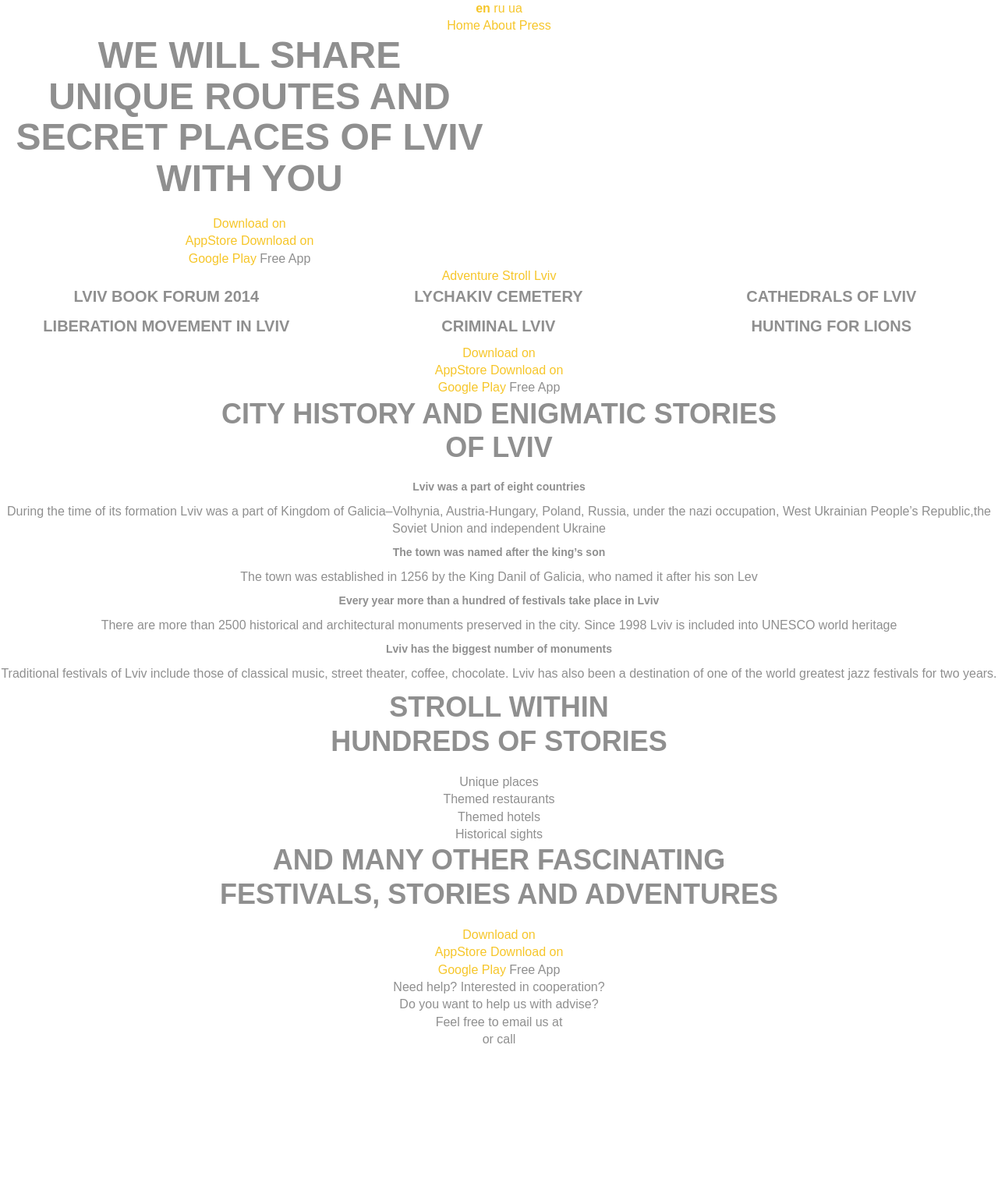
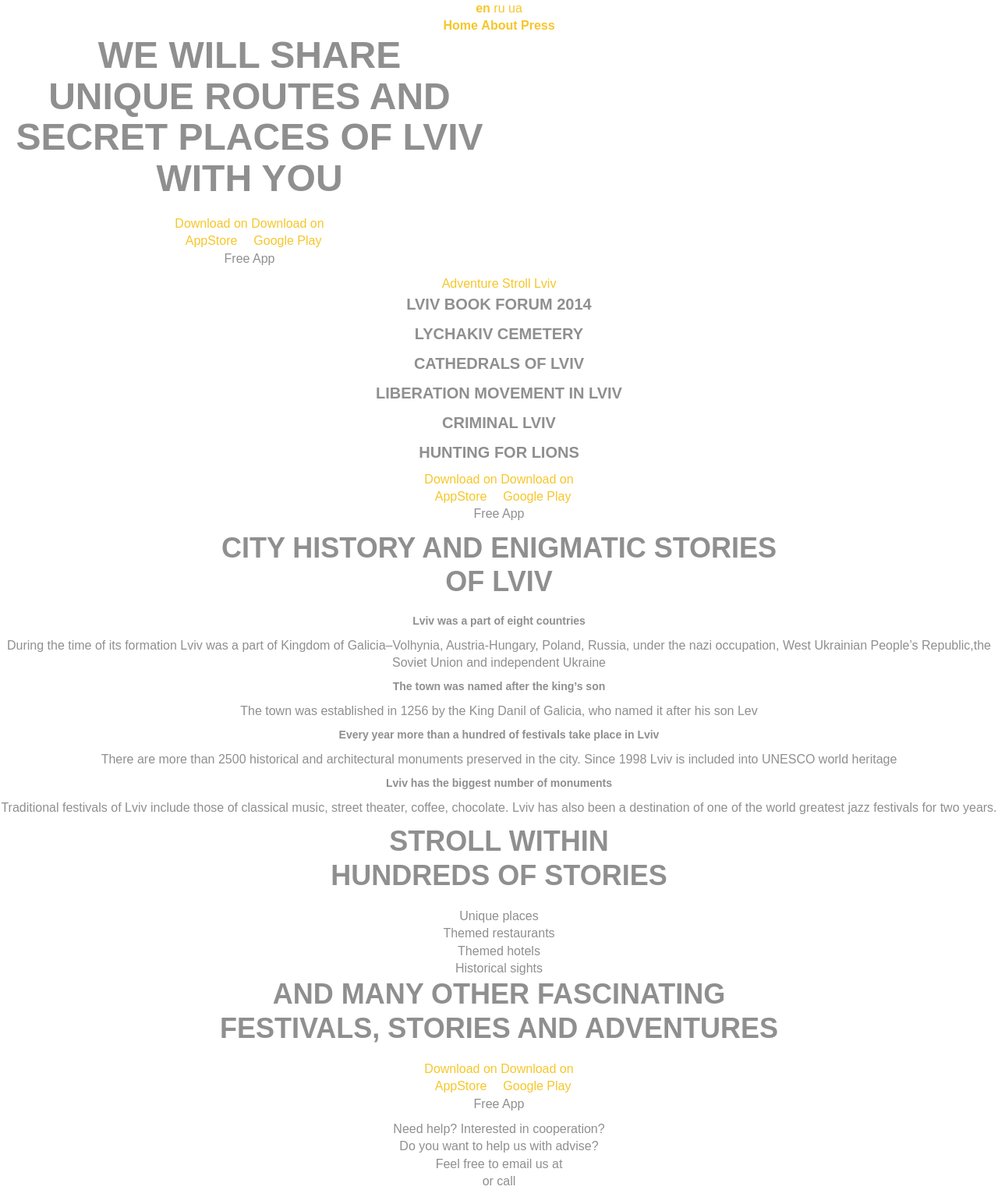
Before and after one commit to tripme/tripme.github.io, a Jekyll site: the page built from _posts/en/0001-01-20-home.md, in a window 1280 px wide. Shown: the whole page at 78% size. Built offline with Jekyll 4.4.1, drawn with Linux system fonts in a browser that asks for light colours; some web fonts are replaced; before the commit the page ends 1344 px from its top, so only the background shows below that.

Commit message:
add include-media.scss

```diff
--- a/_includes/golden-links.html
+++ b/_includes/golden-links.html
@@ -1,5 +1,5 @@
-<nav>
+<nav class="golden-links">
 	<a href="#">{{ site.data.l10n.t[page.lang].global.appstore }}</a>
 	<a href="#">{{ site.data.l10n.t[page.lang].global.googleplay }}</a>
-	<span>{{ site.data.l10n.t[page.lang].global.freeapp }}</span>
+	<p>{{ site.data.l10n.t[page.lang].global.freeapp }}</p>
 </nav>
--- a/_layouts/default.html
+++ b/_layouts/default.html
@@ -11,8 +11,8 @@
 	<meta property="article:author" content="https://www.facebook.com/tripmeapps">
 
 	<link rel="stylesheet" href="{{ site.baseurl_root }}/assets/css/main.css">
-	<link rel="shortcut icon" href="{{ site.baseurl }}/assets/img/favicons/favicon-32.png">
-	<link rel="apple-touch-icon" href="{{ site.baseurl }}/assets/img/favicons/favicon-57.png">
+	<link rel="shortcut icon" href="{{ site.baseurl_root }}/assets/img/favicons/favicon-32.png">
+	<link rel="apple-touch-icon" href="{{ site.baseurl_root }}/assets/img/favicons/favicon-57.png">
 </head>
 <body>
 
@@ -24,7 +24,7 @@
 	</nav>
 
 	{% assign posts=site.posts | where:"lang", page.lang | where:"type", "pages" %}
-				<nav>
+	<nav class="pages">
 		{% for post in posts %}
 			<a href="{{ post.url }}">{{ post.title }}</a>
 		{% endfor %}
--- a/assets/css/1-tools/_-tools-index.sass
+++ b/assets/css/1-tools/_-tools-index.sass
@@ -1,4 +1,5 @@
 @import 'bourbon/bourbon'
+@import 'media-queries'
 @import 'normalize'
 @import 'custom-bootstrap'
 @import 'fonts'
--- /dev/null
+++ b/assets/css/1-tools/_media-queries.scss
@@ -0,0 +1,312 @@
+//  Author: Rafal Bromirski
+//  www: http://rafalbromirski.com/
+//  github: http://github.com/paranoida/sass-mediaqueries
+//
+//  Licensed under a MIT License
+//
+//  Version:
+//  1.5.1
+
+// --- screen ------------------------------------------------------------------
+
+@mixin screen($res-min, $res-max, $orientation: false) {
+  @if $orientation {
+    @media screen and (min-width: $res-min) and (max-width: $res-max)
+    and (orientation:#{$orientation}) {
+      @content;
+    }
+  }
+  @else {
+    @media screen and (min-width: $res-min) and (max-width: $res-max) {
+      @content;
+    }
+  }
+}
+
+@mixin max-screen($res) {
+  @media screen and (max-width: $res) {
+    @content;
+  }
+}
+
+@mixin min-screen($res) {
+  @media screen and (min-width: $res) {
+    @content;
+  }
+}
+
+@mixin screen-height($res-min, $res-max, $orientation: false) {
+  @if $orientation {
+    @media screen and (min-height: $res-min) and (max-height: $res-max)
+    and (orientation:#{$orientation}) {
+      @content;
+    }
+  }
+  @else {
+    @media screen and (min-height: $res-min) and (max-height: $res-max) {
+      @content;
+    }
+  }
+}
+
+@mixin max-screen-height($res) {
+  @media screen and (max-height: $res) {
+    @content;
+  }
+}
+
+@mixin min-screen-height($res) {
+  @media screen and (min-height: $res) {
+    @content;
+  }
+}
+
+// --- hdpi --------------------------------------------------------------------
+
+// Based on bourbon hidpi-media-queries file
+// (https://github.com/thoughtbot/bourbon/blob/master/app/assets/stylesheets/css3/_hidpi-media-query.scss)
+// HiDPI mixin. Default value set to 1.3 to target Google Nexus 7
+// (http://bjango.com/articles/min-device-pixel-ratio/)
+
+@mixin hdpi($ratio: 1.3) {
+  @media only screen and (-webkit-min-device-pixel-ratio: $ratio),
+  only screen and (min--moz-device-pixel-ratio: $ratio),
+  only screen and (-o-min-device-pixel-ratio: #{$ratio}/1),
+  only screen and (min-resolution: #{round($ratio*96)}dpi),
+  only screen and (min-resolution: #{$ratio}dppx) {
+    @content;
+  }
+}
+
+// --- hdtv --------------------------------------------------------------------
+
+@mixin hdtv($standard: '1080') {
+  $device-min-width: false;
+  $device-min-height: false;
+
+  $standards: ('720p', 1280px, 720px)
+              ('1080', 1920px, 1080px)
+              ('2K', 2048px, 1080px)
+              ('4K', 4096px, 2160px);
+
+  @each $s in $standards {
+    @if $standard == nth($s, 1) {
+      $device-min-width: nth($s, 2);
+      $device-min-height: nth($s, 3);
+    }
+  }
+
+  @media only screen
+  and (min-device-width: $device-min-width)
+  and (min-device-height: $device-min-height)
+  and (min-width: $device-min-width)
+  and (min-height: $device-min-height) {
+    @content;
+  }
+}
+
+// --- iphone-3 ----------------------------------------------------------------
+
+@mixin iphone3($orientation: all) {
+  $device-min-width: 320px;
+  $device-max-width: 480px;
+  $device-pixel-ratio: 1;
+
+  @if $orientation == all {
+    @media only screen
+    and (min-device-width: $device-min-width)
+    and (max-device-width: $device-max-width)
+    and (-webkit-device-pixel-ratio: $device-pixel-ratio) {
+      @content;
+    }
+  }
+  @else {
+    @media only screen
+    and (min-device-width: $device-min-width)
+    and (max-device-width: $device-max-width)
+    and (-webkit-device-pixel-ratio: $device-pixel-ratio)
+    and (orientation:#{$orientation}) {
+      @content;
+    }
+  }
+}
+
+// --- iphone4 -----------------------------------------------------------------
+
+@mixin iphone4($orientation: all) {
+  $device-min-width: 320px;
+  $device-max-width: 480px;
+  $device-pixel-ratio: 2;
+  $device-aspect-ratio: '2/3';
+
+  @if $orientation == all {
+    @media only screen
+    and (min-device-width: $device-min-width)
+    and (max-device-width: $device-max-width)
+    and (-webkit-device-pixel-ratio: $device-pixel-ratio)
+    and (device-aspect-ratio: $device-aspect-ratio) {
+      @content;
+    }
+  }
+  @else {
+    @media only screen
+    and (min-device-width: $device-min-width)
+    and (max-device-width: $device-max-width)
+    and (-webkit-device-pixel-ratio: $device-pixel-ratio)
+    and (device-aspect-ratio: 2/3)
+    and (orientation:#{$orientation}) {
+      @content;
+    }
+  }
+}
+
+// --- iphone5 -----------------------------------------------------------------
+
+@mixin iphone5($orientation: all) {
+  $device-min-width: 320px;
+  $device-max-width: 568px;
+  $device-pixel-ratio: 2;
+  $device-aspect-ratio: '40/71';
+
+  @if $orientation == all {
+    @media only screen
+    and (min-device-width: $device-min-width)
+    and (max-device-width: $device-max-width)
+    and (-webkit-device-pixel-ratio: $device-pixel-ratio)
+    and (device-aspect-ratio: $device-aspect-ratio) {
+      @content;
+    }
+  }
+  @else {
+    @media only screen
+    and (min-device-width: $device-min-width)
+    and (max-device-width: $device-max-width)
+    and (-webkit-device-pixel-ratio: $device-pixel-ratio)
+    and (device-aspect-ratio: $device-aspect-ratio)
+    and (orientation:#{$orientation}) {
+      @content;
+    }
+  }
+}
+
+// --- iphone6 -----------------------------------------------------------------
+
+@mixin iphone6($orientation: all) {
+  $deviceMinWidth: 375px;
+  $deviceMaxWidth: 667px;
+  $devicePixelRatio: 2;
+
+  @if $orientation == all {
+    @media only screen
+    and (min-device-width: $deviceMinWidth)
+    and (max-device-width: $deviceMaxWidth)
+    and (-webkit-device-pixel-ratio: $devicePixelRatio) {
+      @content;
+    }
+  }
+  @else {
+    @media only screen
+    and (min-device-width: $deviceMinWidth)
+    and (max-device-width: $deviceMaxWidth)
+    and (-webkit-device-pixel-ratio: $devicePixelRatio)
+    and (orientation: #{$orientation}) {
+      @content;
+    }
+  }
+}
+
+// --- iphone6 plus ------------------------------------------------------------
+
+@mixin iphone6-plus($orientation: all) {
+  $deviceMinWidth: 414px;
+  $deviceMaxWidth: 736px;
+  $devicePixelRatio: 3;
+
+  @if $orientation == all {
+    @media only screen
+    and (min-device-width: $deviceMinWidth)
+    and (max-device-width: $deviceMaxWidth)
+    and (-webkit-device-pixel-ratio: $devicePixelRatio) {
+      @content;
+    }
+  }
+  @else {
+    @media only screen
+    and (min-device-width: $deviceMinWidth)
+    and (max-device-width: $deviceMaxWidth)
+    and (-webkit-device-pixel-ratio: $devicePixelRatio)
+    and (orientation: #{$orientation}) {
+      @content;
+    }
+  }
+}
+
+// --- ipad (all) --------------------------------------------------------------
+
+@mixin ipad($orientation: all) {
+  $device-min-width: 768px;
+  $device-max-width: 1024px;
+
+  @if $orientation == all {
+    @media only screen
+    and (min-device-width: $device-min-width)
+    and (max-device-width: $device-max-width)
+    {
+      @content;
+    }
+  }
+  @else {
+    @media only screen
+    and (min-device-width: $device-min-width)
+    and (max-device-width: $device-max-width)
+    and (orientation:#{$orientation}) {
+      @content;
+    }
+  }
+}
+
+// --- ipad-retina -------------------------------------------------------------
+
+@mixin ipad-retina($orientation: all) {
+  $device-min-width: 768px;
+  $device-max-width: 1024px;
+  $device-pixel-ratio: 2;
+
+  @if $orientation == all {
+    @media only screen
+    and (min-device-width: $device-min-width)
+    and (max-device-width: $device-max-width)
+    and (-webkit-device-pixel-ratio: $device-pixel-ratio) {
+      @content;
+    }
+  }
+  @else {
+    @media only screen
+    and (min-device-width: $device-min-width)
+    and (max-device-width: $device-max-width)
+    and (-webkit-device-pixel-ratio: $device-pixel-ratio)
+    and (orientation:#{$orientation}) {
+      @content;
+    }
+  }
+}
+
+// --- orientation -------------------------------------------------------------
+
+@mixin _orientation($orientation) {
+  @media screen and (orientation: $orientation) {
+    @content;
+  }
+}
+
+@mixin landscape() {
+  @include _orientation(landscape) {
+    @content;
+  }
+}
+
+@mixin portrait() {
+  @include _orientation(portrait) {
+    @content;
+  }
+}
--- a/assets/css/2-base/_base.scss
+++ b/assets/css/2-base/_base.scss
@@ -1,5 +1,5 @@
 /*-------------------------------------------------------------------------*/
-/* # BASIC STYLES
+/* # BASE
 /*-------------------------------------------------------------------------*/
 html {
 	position: relative;
--- a/assets/css/2-base/_vars.sass
+++ b/assets/css/2-base/_vars.sass
@@ -3,5 +3,5 @@
 $accent-color: #f6c62a
 $bg-color: #fff
 $link-color: $accent-color
-$link-color-hover: darken($link-color, 12.5%)
+$link-color-hover: darken($link-color,12.5%)
 $selection-color: #f1c40f
--- a/assets/css/4-pages/_index-page.scss
+++ b/assets/css/4-pages/_index-page.scss
@@ -8,14 +8,32 @@
 * ----------------------------------------------------------------------------
 */
 nav.lang {
-	.en:lang(en),
-	.ua:lang(ua),
-	.ru:lang(ru){
+	a.en:lang(en),
+	a.ua:lang(ua),
+	a.ru:lang(ru){
 		font-weight: bold;
+	}
+}
+
+nav.pages {
+	a {
+		font-weight: bold;
+	}
+}
+
+nav.golden-links {
+	a {
+		display: inline-block;
 	}
 }
 
 article.isotope-item {
 	float: left;
 	width: 33.3333333333333333333%;
+	@include min-screen(768px) {width: 100%;}
 }
+// @media (max-width:767px) {
+// 	article.isotope-item {
+// 		width: 100%;
+// 	}
+// }
```
Lines whose indentation alone changed are shown as unchanged.
